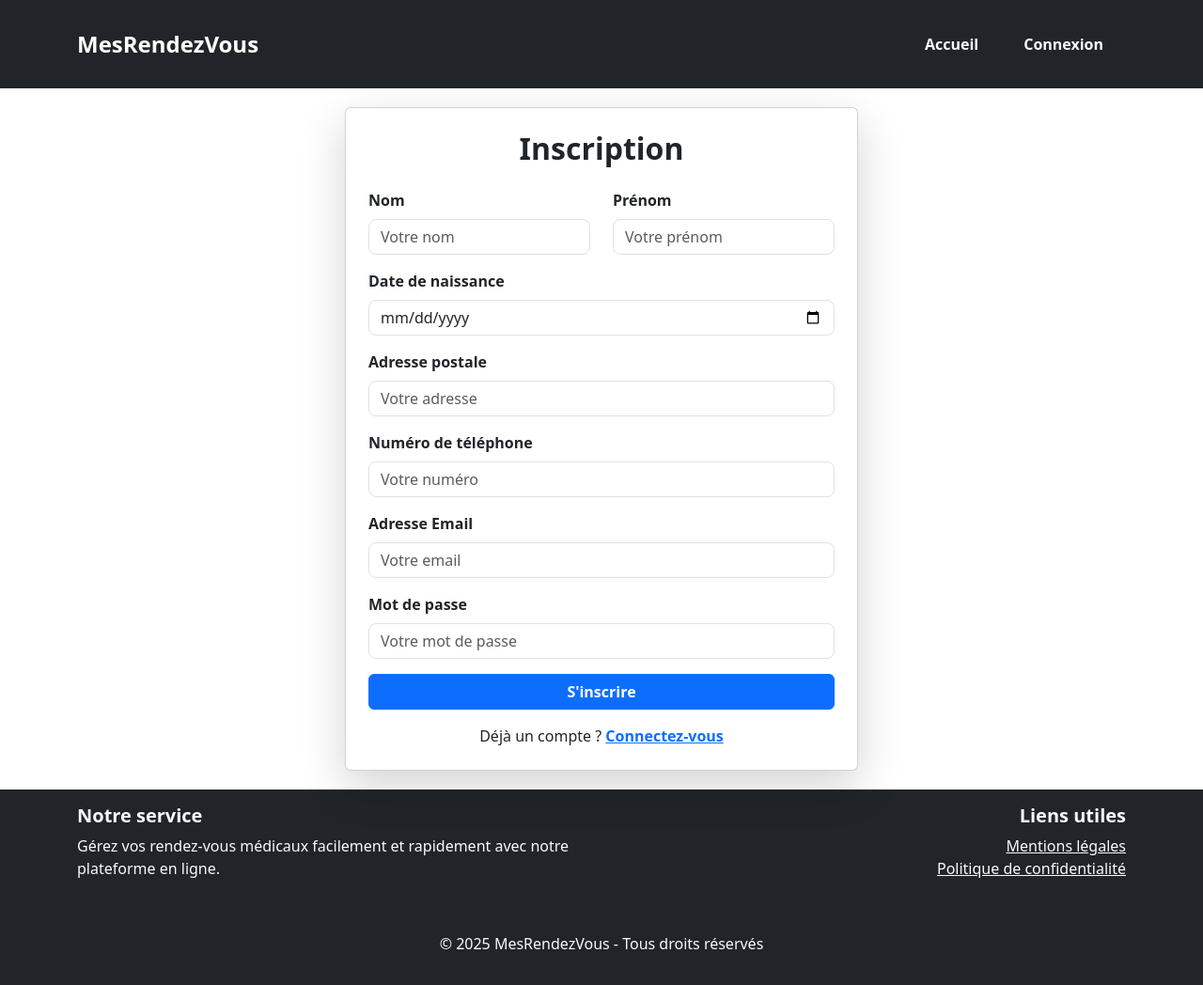
After one commit to Nicolas2027g/Reservation_BDD, a PHP site: page /inscription.php in a window 1280 px wide. The commit adds this page. Shown: the whole page at 94% size. Run offline with PHP 8.4, Linux system fonts and the light colour scheme.

Commit message:
Page inscription + link + css

```diff
--- a/asset/php/head.php
+++ b/asset/php/head.php
@@ -4,6 +4,7 @@
     <meta charset="UTF-8">
     <meta name="viewport" content="width=device-width, initial-scale=1.0">
     <link rel="stylesheet" href="asset/css/style.css">
+    <link rel="stylesheet" href="asset/css/card.css">
     <link href="https://cdn.jsdelivr.net/npm/bootstrap@5.3.3/dist/css/bootstrap.min.css" rel="stylesheet" integrity="sha384-QWTKZyjpPEjISv5WaRU9OFeRpok6YctnYmDr5pNlyT2bRjXh0JMhjY6hW+ALEwIH" crossorigin="anonymous">
     <title>Document</title>
 </head>
--- a/connexion.php
+++ b/connexion.php
@@ -23,7 +23,7 @@
                     </form>
 
                     <div class="mt-3">
-                        <p class="mb-0">Si vous n'avez pas de compte : <a href="inscription.html" class="text-primary fw-bold">Inscrivez-vous</a></p>
+                        <p class="mb-0">Si vous n'avez pas de compte : <a href="inscription.php" class="text-primary fw-bold">Inscrivez-vous</a></p>
                     </div>
                 </div>
             </div>
--- /dev/null
+++ b/inscription.php
@@ -0,0 +1,61 @@
+<?php   include "asset/php/head.php"    ?>
+<?php   include "asset/php/header_d.php"  ?>
+
+<main class="flex-grow-1 d-flex align-items-center justify-content-center text-center">
+<div class="container">
+        <div class="row justify-content-center">
+            <div class="col-md-8 col-lg-6">
+                <div class="card shadow-lg p-4">
+                    <h2 class="fw-bold mb-4">Inscription</h2>
+
+                    <form>
+                        <div class="row">
+                            <div class="col-md-6 mb-3 text-start">
+                                <label for="nom" class="form-label fw-bold">Nom</label>
+                                <input type="text" class="form-control" id="nom" placeholder="Votre nom" required>
+                            </div>
+                            <div class="col-md-6 mb-3 text-start">
+                                <label for="prenom" class="form-label fw-bold">Prénom</label>
+                                <input type="text" class="form-control" id="prenom" placeholder="Votre prénom" required>
+                            </div>
+                        </div>
+
+                        <div class="mb-3 text-start">
+                            <label for="dateNaissance" class="form-label fw-bold">Date de naissance</label>
+                            <input type="date" class="form-control" id="dateNaissance" required>
+                        </div>
+
+                        <div class="mb-3 text-start">
+                            <label for="adresse" class="form-label fw-bold">Adresse postale</label>
+                            <input type="text" class="form-control" id="adresse" placeholder="Votre adresse" required>
+                        </div>
+
+                        <div class="mb-3 text-start">
+                            <label for="telephone" class="form-label fw-bold">Numéro de téléphone</label>
+                            <input type="tel" class="form-control" id="telephone" placeholder="Votre numéro" required>
+                        </div>
+
+                        <div class="mb-3 text-start">
+                            <label for="email" class="form-label fw-bold">Adresse Email</label>
+                            <input type="email" class="form-control" id="email" placeholder="Votre email" required>
+                        </div>
+
+                        <div class="mb-3 text-start">
+                            <label for="password" class="form-label fw-bold">Mot de passe</label>
+                            <input type="password" class="form-control" id="password" placeholder="Votre mot de passe" required>
+                        </div>
+
+                        <button type="submit" class="btn btn-primary w-100 fw-bold">S'inscrire</button>
+                    </form>
+
+                    <div class="mt-3">
+                        <p class="mb-0">Déjà un compte ? <a href="connexion.php" class="text-primary fw-bold">Connectez-vous</a></p>
+                    </div>
+                </div>
+            </div>
+        </div>
+    </div>
+</main>
+
+<?php   include "asset/php/footer.php"  ?>
+<?php   include "asset/php/foot.php"    ?>
```
Also changed, not shown: asset/bdd/init.sql (+19 -1 lines), asset/css/card.css (renamed from asset/css/connexion.css).
